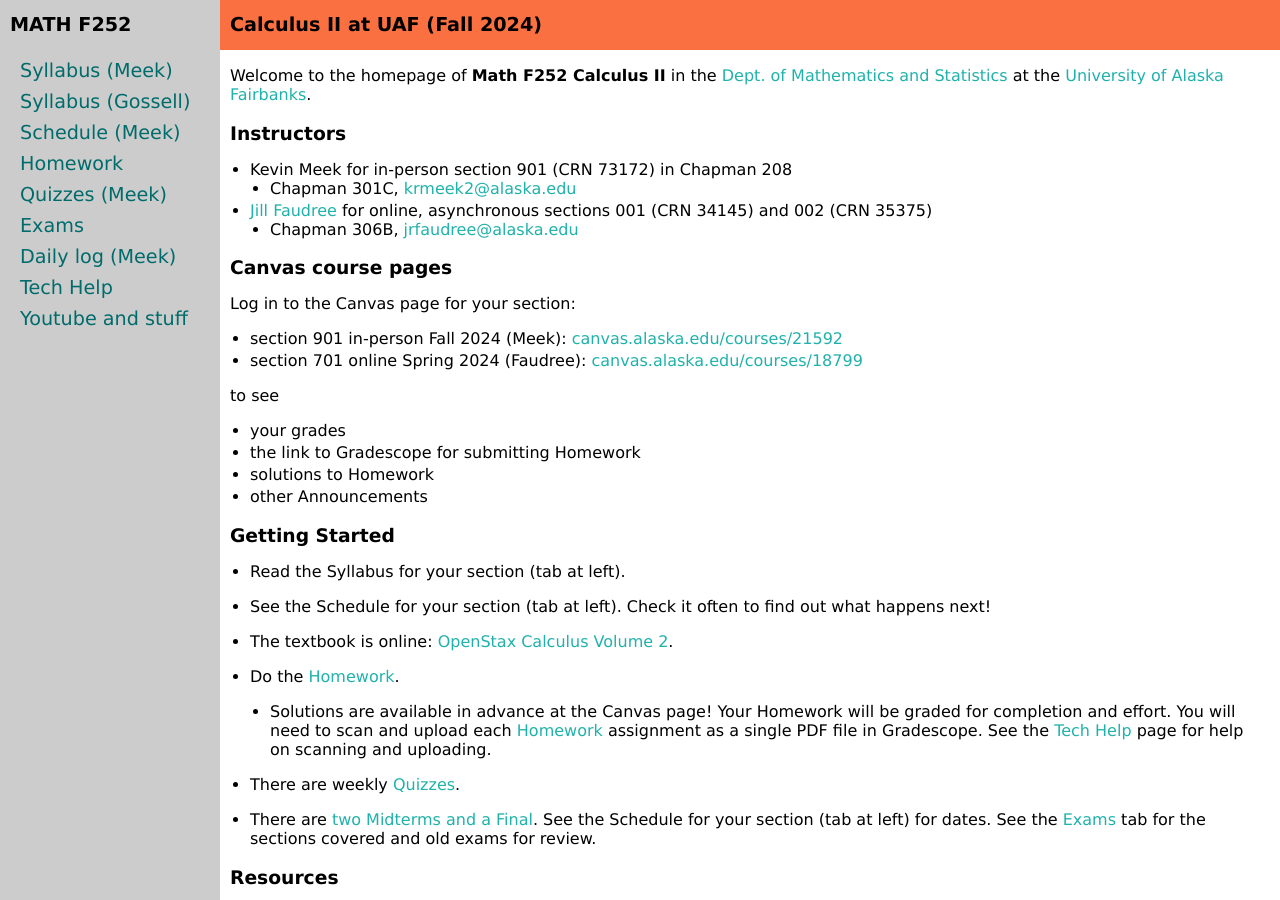
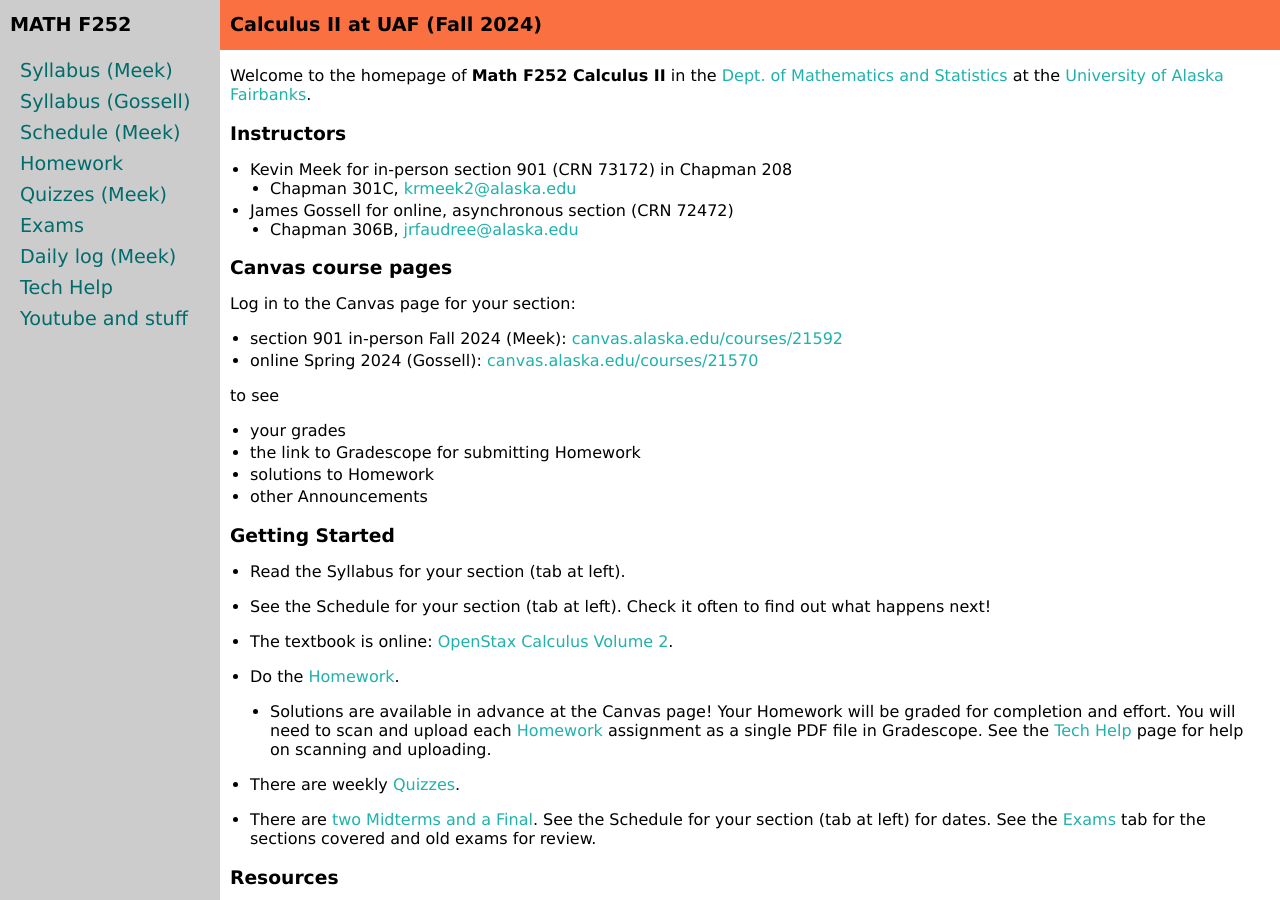
Before and after one commit to uaf-math/calc2, a Jekyll site: the page built from index.md, in a window 1280 px wide and 900 px high. Built offline with Jekyll 4.4.1, drawn with Linux system fonts in a browser that asks for light colours.

Commit message:
changed Jill to James and updated canvas/crn on splash page

```diff
--- a/index.md
+++ b/index.md
@@ -9,7 +9,7 @@
 
   * Kevin Meek for in-person section 901 (CRN 73172) in Chapman 208
     * Chapman 301C, [krmeek2@alaska.edu](mailto:krmeek2@alaska.edu)
-  * [Jill Faudree](https://jrfaudree.github.io/) for online, asynchronous sections 001 (CRN 34145) and 002 (CRN 35375)
+  * James Gossell for online, asynchronous section (CRN 72472)
     * Chapman 306B, [jrfaudree@alaska.edu](mailto:jrfaudree@alaska.edu)
 
 ### Canvas course pages
@@ -17,7 +17,7 @@
 Log in to the Canvas page for your section:
 
   * section 901 in-person Fall 2024 (Meek): [canvas.alaska.edu/courses/21592](https://canvas.alaska.edu/courses/21592)
-  * section 701 online Spring 2024 (Faudree): [canvas.alaska.edu/courses/18799](https://canvas.alaska.edu/courses/18799)
+  * online Spring 2024 (Gossell): [canvas.alaska.edu/courses/21570](https://canvas.alaska.edu/courses/21570)
 
 to see
 
```
